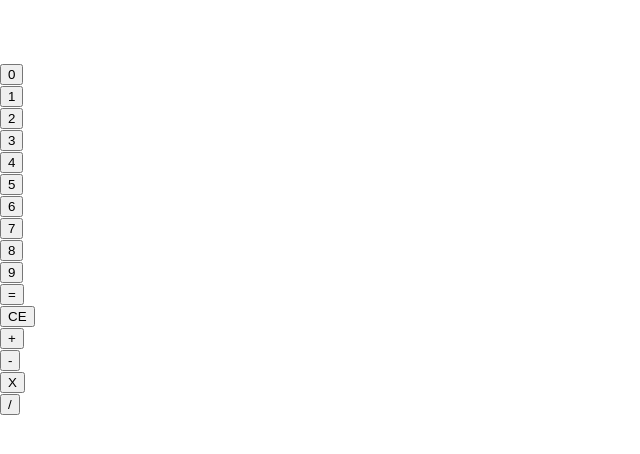
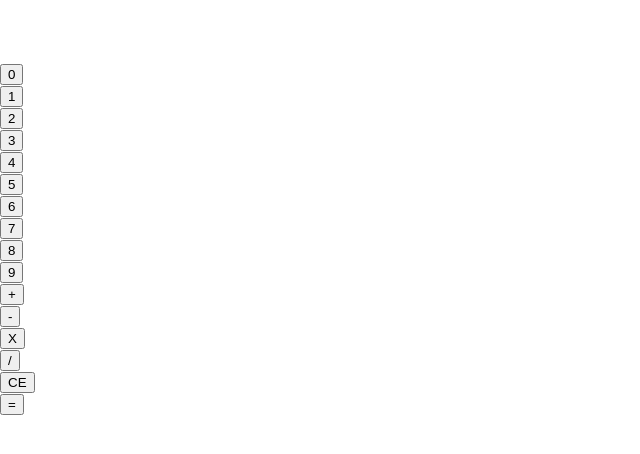
Before and after one commit to PetDios9/react-calculator, a React (Create React App) app: page / in a window 1280 px wide. Shown: the top 454 px of the page, without its empty margins (0-640 px from the left). Built offline with nearby package versions, Linux system fonts and the light colour scheme.

Commit message:
added map method for cleaner code in keypad and fixed bug in calcContainer that caused crash after clear

```diff
--- a/src/CalcContainer.js
+++ b/src/CalcContainer.js
@@ -56,13 +56,14 @@ function CalcContainer(){
         setSecondNum('')
         setTotal('')
         setOperator('')
+        setOperatorPressed(false)
     }
 
-
+    const numbuttonNumbers = [0, 1, 2, 3, 4, 5, 6, 7, 8, 9]
 
     return(
         <div className="CalcContainer">
-            <NumScreen operator={operator} num={num} secondNum={secondNum} total={total}/>
+            <NumScreen numbuttonNumbers={numbuttonNumbers} operator={operator} num={num} secondNum={secondNum} total={total}/>
             <KeyPad handleEqual={handleEqual} handleOperator={handleOperator} clear={clear} handleChange={handleChange}/>
         </div>
 
--- a/src/Keypad.js
+++ b/src/Keypad.js
@@ -1,88 +1,41 @@
 import React from 'react'
 
 function Keypad(props){
+
+    let numButtons = [0,1,2,3,4,5,6,7,8,9].map(num =>
+        <div>
+            <button
+                onClick={props.handleChange}
+                value={`${num}`}
+                name={`${num}`}>
+                {num}
+            </button>
+        </div>)
+
+    let operatorButtons = ['+', '-', 'X', '/'].map(op =>
+        <div>
+            <button
+                onClick={props.handleOperator}
+                value={`${op}`}
+                name={`${op}`}>
+                {op}
+            </button>
+        </div>)
+
     return(
         <div>
+            {numButtons}
+            {operatorButtons}
+
             <div>
                 <button
-                onClick={props.handleChange}
-                value="0"
-                name="0">
-                    0
+                onClick={props.clear}
+                value="CE"
+                name="CE">
+                    CE
                 </button>
             </div>
-            <div>
-                <button
-                onClick={props.handleChange}
-                value="1"
-                name="1">
-                    1
-                </button>
-            </div>
-            <div>
-                <button
-                onClick={props.handleChange}
-                value="2"
-                name="2">
-                    2
-                </button>
-            </div>
-            <div>
-                <button
-                onClick={props.handleChange}
-                value="3"
-                name="3">
-                    3
-                </button>
-            </div>
-            <div>
-                <button
-                onClick={props.handleChange}
-                value="4"
-                name="4">
-                    4
-                </button>
-            </div>
-            <div>
-                <button
-                onClick={props.handleChange}
-                value="5"
-                name="5">
-                    5
-                </button>
-            </div>
-            <div>
-                <button
-                onClick={props.handleChange}
-                value="6"
-                name="6">
-                    6
-                </button>
-            </div>
-            <div>
-                <button
-                onClick={props.handleChange}
-                value="7"
-                name="7">
-                    7
-                </button>
-            </div>
-            <div>
-                <button
-                onClick={props.handleChange}
-                value="8"
-                name="8">
-                    8
-                </button>
-            </div>
-            <div>
-                <button
-                onClick={props.handleChange}
-                value="9"
-                name="9">
-                    9
-                </button>
-            </div>
+
             <div>
                 <button
                 onClick={props.handleEqual}
@@ -91,46 +44,7 @@ function Keypad(props){
                     =
                 </button>
             </div>
-            <div>
-                <button
-                onClick={props.clear}
-                value="CE"
-                name="CE">
-                    CE
-                </button>
-            </div>
-            <div>
-                <button
-                onClick={props.handleOperator}
-                value="+"
-                name="+">
-                    +
-                </button>
-            </div>
-            <div>
-                <button
-                onClick={props.handleOperator}
-                value="-"
-                name="-">
-                    -
-                </button>
-            </div>
-            <div>
-                <button
-                onClick={props.handleOperator}
-                value="X"
-                name="X">
-                    X
-                </button>
-            </div>
-            <div>
-                <button
-                onClick={props.handleOperator}
-                value="/"
-                name="/">
-                    /
-                </button>
-            </div>
+
         </div>
     )
 }
```
